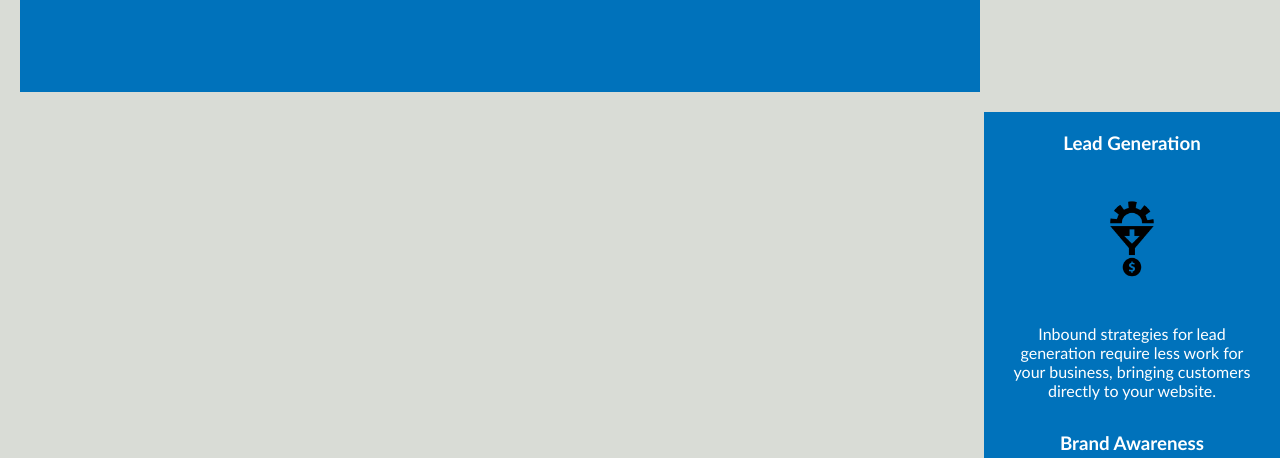
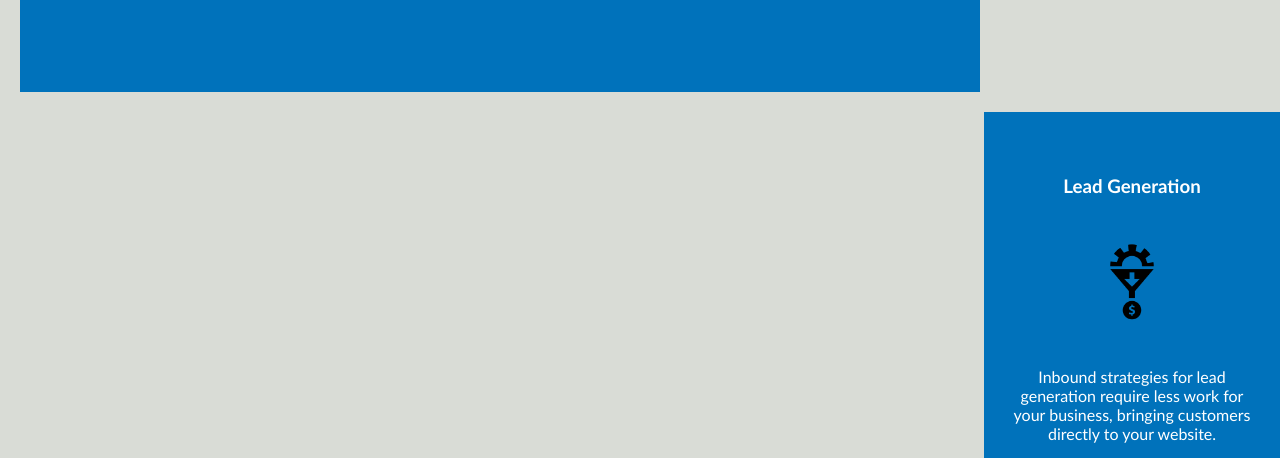
Before and after one commit to rcha4959/Home-work, a plain HTML site: page index.html in a window 1280 px wide. Shown: the part 2070-2528 px from the top of the page. Drawn offline with Linux system fonts and the light colour scheme.

Commit message:
updated css style sheet

```diff
--- a/assets/css/style.css
+++ b/assets/css/style.css
@@ -73,6 +73,10 @@ p {
 }
 
 .benefits {
+    display: grid;
+    gap: 20px;
+    align-items: center;
+
     margin-left: 20px;
     padding: 20px;
     float: right;
```
